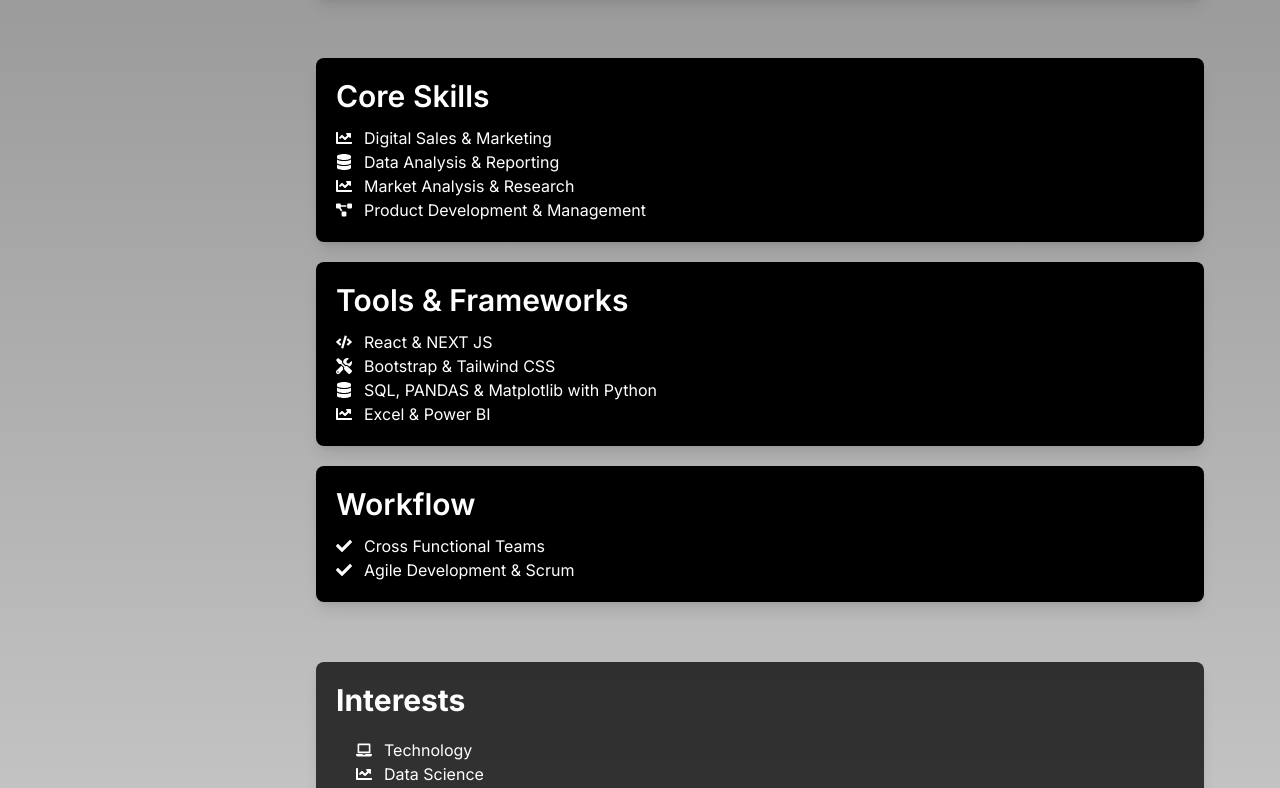
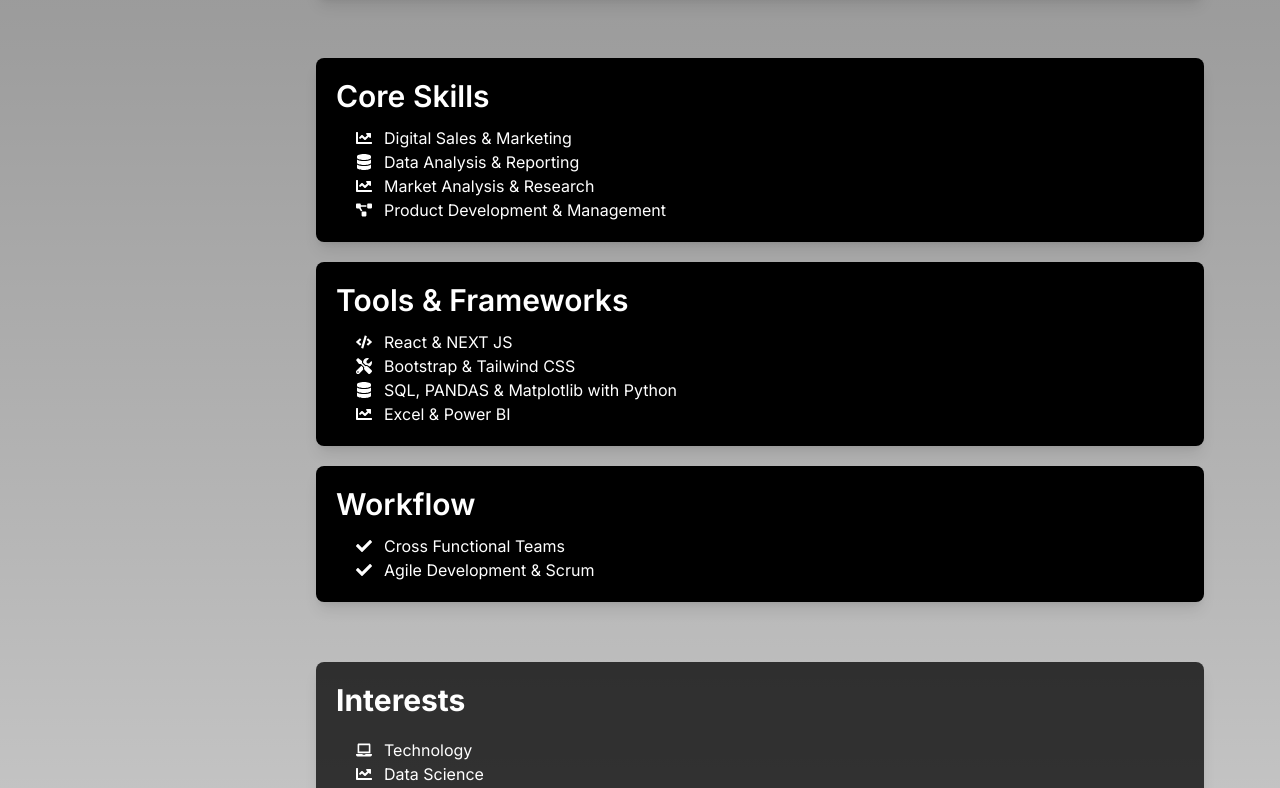
Before and after one commit to saajiidi/example-app-nextjs, a Next.js app: page / in a window 1280 px wide. Shown: the part 2744-3532 px from the top of the page. Built offline with nearby package versions, Linux system fonts and the light colour scheme.

Commit message:
li prob sloved

```diff
--- a/src/app/components/Interests.tsx
+++ b/src/app/components/Interests.tsx
@@ -28,16 +28,13 @@ const Interests = () => {
       <div className="w-full p-5 rounded-lg shadow-lg bg-black bg-opacity-75">
         <h2 className="mb-5 text-3xl font-bold text-left">Interests</h2>
 
-        <ul className="fa-ul space-y-2 px-5">
-          {" "}
-          <p>
-            {interests.map((interest, index) => (
-              <li key={index} className="flex items-center">
-                <interest.icon className="text-primary mr-3" />
-                {interest.name}
-              </li>
-            ))}{" "}
-          </p>
+        <ul className="grid grid-cols-1 px-5">
+          {interests.map((interest, index) => (
+            <li key={index} className="flex items-center space-x-3">
+              <interest.icon className="text-primary" />
+              <span>{interest.name}</span>
+            </li>
+          ))}
         </ul>
       </div>
     </section>
--- a/src/app/components/Skills.tsx
+++ b/src/app/components/Skills.tsx
@@ -38,15 +38,13 @@ const Skills = () => {
           <h3 className="text-3xl font-semibold mb-3 text-primary text-left">
             Core Skills
           </h3>
-          <ul className="space-y-2">
-            <p>
+          <ul className="grid grid-cols-1 px-5">
             {skills.map((skill, index) => (
               <li key={index} className="flex items-center">
                 <skill.icon className="text-primary mr-3" />
                 {skill.name}
               </li>
             ))}
-            </p>
           </ul>
         </div>
 
@@ -54,16 +52,13 @@ const Skills = () => {
           <h3 className="text-3xl font-semibold mb-3 text-primary text-left">
             Tools & Frameworks
           </h3>
-          <ul className="space-y-2">
-            {" "}
-            <p>
+          <ul className="grid grid-cols-1 px-5">
             {tools.map((tool, index) => (
               <li key={index} className="flex items-center">
                 <tool.icon className="text-primary mr-3" />
                 {tool.name}
               </li>
-              ))}{" "}
-            </p>
+            ))}
           </ul>
         </div>
 
@@ -71,15 +66,13 @@ const Skills = () => {
           <h3 className="text-3xl font-semibold mb-3 text-primary text-left">
             Workflow
           </h3>
-          <ul className="space-y-2">
-            <p>
+          <ul className="grid grid-cols-1 px-5">
             {workflows.map((workflow, index) => (
               <li key={index} className="flex items-center">
                 <workflow.icon className="text-primary mr-3" />
                 {workflow.name}
               </li>
             ))}
-            </p>
           </ul>
         </div>
       </div>
```
Lines whose indentation alone changed are shown as unchanged.
